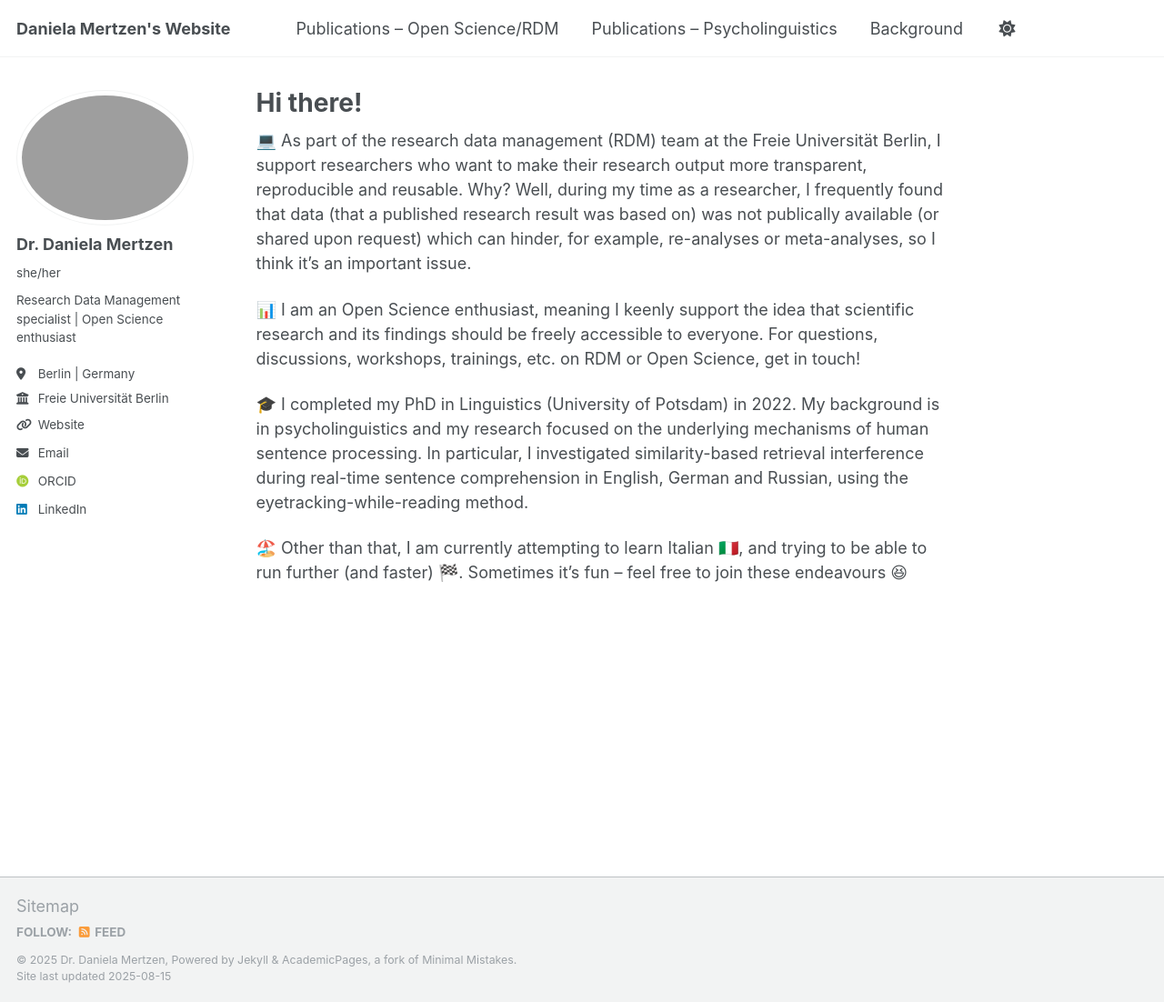
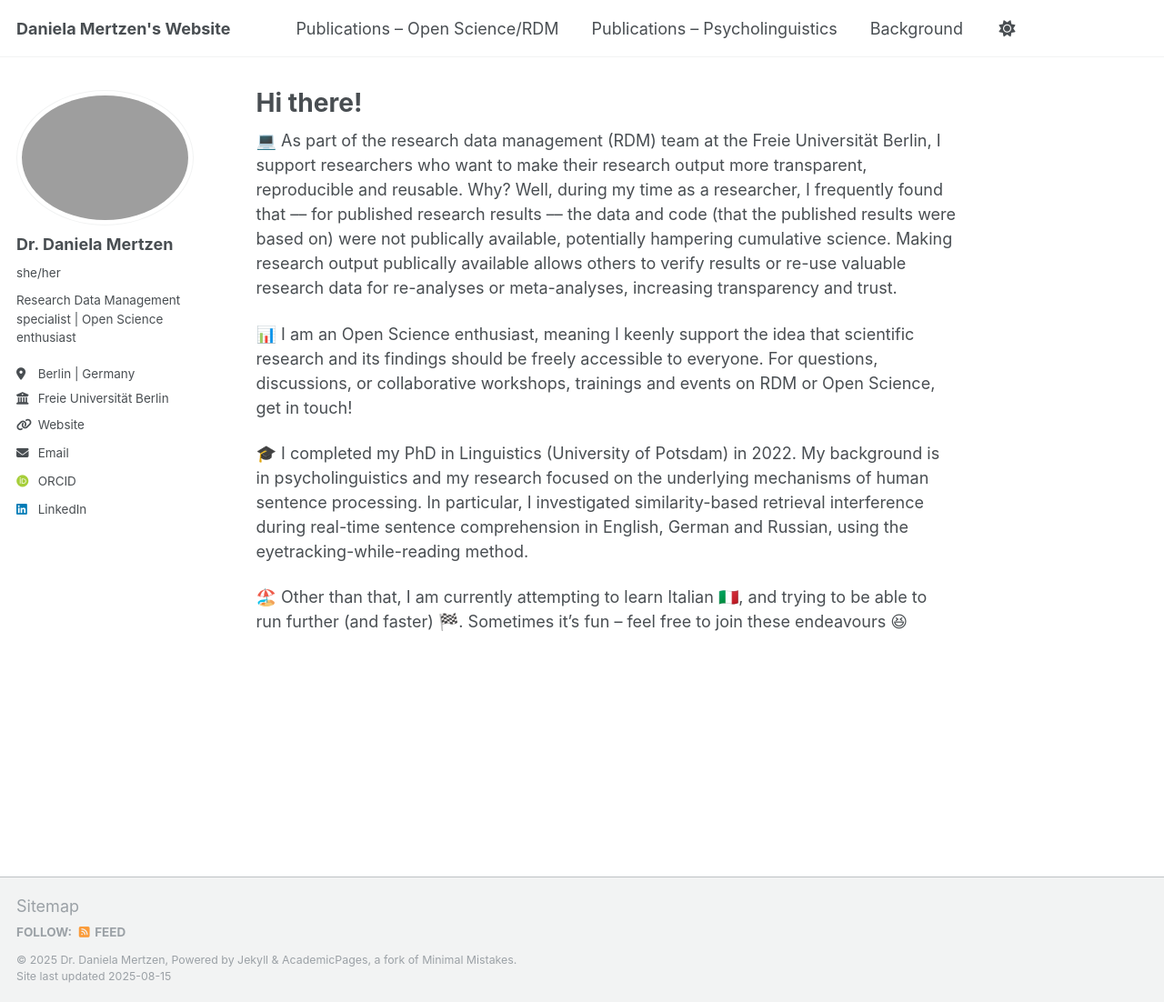
Before and after one commit to dmertzen/dmertzen.github.io, a Jekyll site: the page built from _pages/about.md, in a window 1280 px wide and 1102 px high. Shown: the whole window at 91% size. Built offline with Jekyll 4.4.1, drawn with Linux system fonts in a browser that asks for light colours; some web fonts are replaced; a script that is not in the unit is left out.

Commit message:
Update about.md  change text

```diff
--- a/_pages/about.md
+++ b/_pages/about.md
@@ -7,9 +7,9 @@ redirect_from:
   - /about.html
 ---
 
-💻 As part of the research data management (RDM) team at the Freie Universität Berlin, I support researchers who want to make their research output more transparent, reproducible and reusable. Why? Well, during my time as a researcher, I frequently found that data (that a published research result was based on) was not publically available (or shared upon request) which can hinder, for example, re-analyses or meta-analyses, so I think it's an important issue.
+💻 As part of the research data management (RDM) team at the Freie Universität Berlin, I support researchers who want to make their research output more transparent, reproducible and reusable. Why? Well, during my time as a researcher, I frequently found that –– for published research results –– the data and code (that the published results were based on) were not publically available, potentially hampering cumulative science. Making research output publically available allows others to verify results or re-use valuable research data for re-analyses or meta-analyses, increasing transparency and trust.
 
-📊  I am an Open Science enthusiast, meaning I keenly support the idea that scientific research and its findings should be freely accessible to everyone. For questions, discussions, workshops, trainings, etc. on RDM or Open Science, get in touch!
+📊  I am an Open Science enthusiast, meaning I keenly support the idea that scientific research and its findings should be freely accessible to everyone. For questions, discussions, or collaborative workshops, trainings and events on RDM or Open Science, get in touch!
 
 🎓 I completed my PhD in Linguistics (University of Potsdam) in 2022. My background is in psycholinguistics and my research focused on the underlying mechanisms of human sentence processing. In particular, I investigated similarity-based retrieval interference during real-time sentence comprehension in English, German and Russian, using the eyetracking-while-reading method.
 
```
